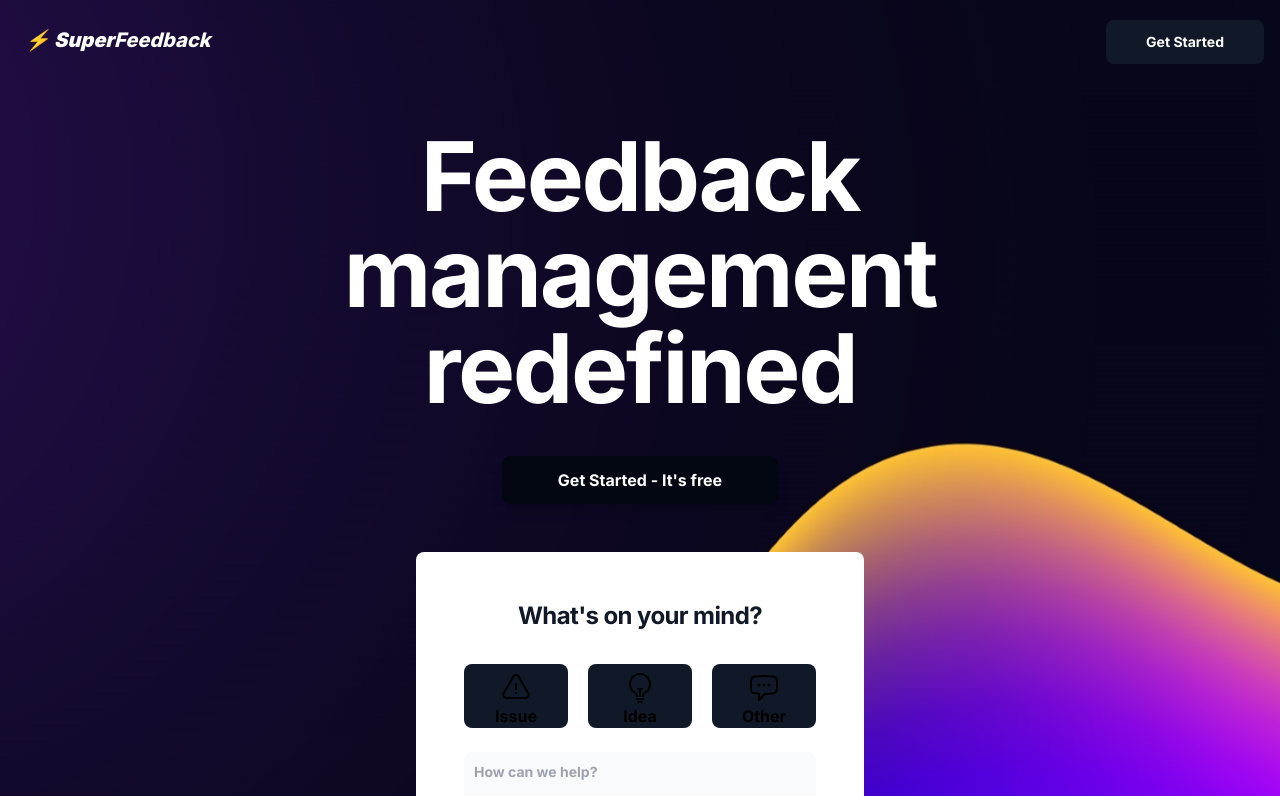
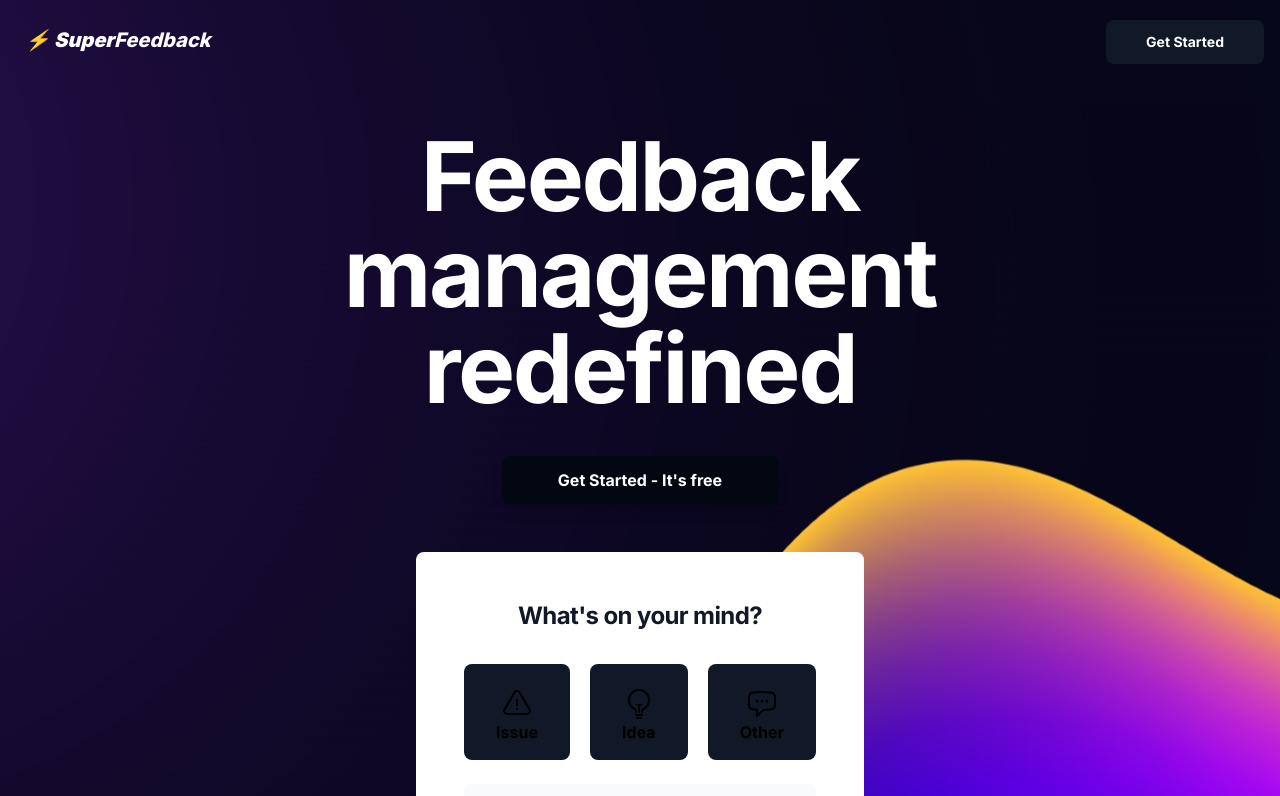
Before and after one commit to ramezj/FullStack, a Next.js app in the folder client/: page / in a window 1280 px wide. Shown: the top 796 px of the page. Built offline with nearby package versions, Linux system fonts and the light colour scheme; no server answers.

Commit message:
small ui updates

```diff
--- a/client/app/layout.js
+++ b/client/app/layout.js
@@ -11,7 +11,8 @@ export const metadata = {
 export default function RootLayout({ children }) {
   return (
     <html lang="en">
-      <body className={inter.className}>{children}</body>
+      <body className={inter.className}>{children}
+      </body>
     </html>
   )
 }
--- a/client/components/Navbar/Dashboard.jsx
+++ b/client/components/Navbar/Dashboard.jsx
@@ -8,7 +8,7 @@ export default function Dashboard() {
         href="/dashboard"
         class="
         text-white
-        bg-gray-900
+        bg-gradient-to-br from-orange-400 to-pink-500
         hover:bg-gray-950
         focus:outline-none
         focus:ring-none
--- a/client/components/Navbar/index.jsx
+++ b/client/components/Navbar/index.jsx
@@ -45,6 +45,7 @@ export default function Navbar() {
             isLoggedIn
 
             ? <>
+
               <LogOut />
               <Dashboard />
               </>
--- a/client/components/Widget/Idea.jsx
+++ b/client/components/Widget/Idea.jsx
@@ -2,7 +2,7 @@
 export default function Idea() {
     return (
         <>
-        <div className="bg-gray-900 cursor-pointer rounded-lg w-2/5 hover:bg-gray-800">
+        <div className="bg-gray-900 cursor-pointer rounded-lg w-2/5 hover:bg-gray-800 px-8 py-4">
         <svg xmlns="http://www.w3.org/2000/svg" fill="none" viewBox="0 0 24 24" strokeWidth={1.5} stroke="currentColor" className="w-8 h-8 mt-2">
   <path strokeLinecap="round" strokeLinejoin="round" d="M12 18v-5.25m0 0a6.01 6.01 0 001.5-.189m-1.5.189a6.01 6.01 0 01-1.5-.189m3.75 7.478a12.06 12.06 0 01-4.5 0m3.75 2.383a14.406 14.406 0 01-3 0M14.25 18v-.192c0-.983.658-1.823 1.508-2.316a7.5 7.5 0 10-7.517 0c.85.493 1.509 1.333 1.509 2.316V18" />
 </svg>
--- a/client/components/Widget/Issue.jsx
+++ b/client/components/Widget/Issue.jsx
@@ -2,7 +2,7 @@
 export default function Issue() {
     return (
         <>
-        <div className="bg-gray-900 cursor-pointer rounded-lg w-2/5 hover:bg-gray-800">
+        <div className="bg-gray-900 cursor-pointer rounded-lg w-2/5 hover:bg-gray-800 px-8 py-4">
         <svg xmlns="http://www.w3.org/2000/svg" fill="none" viewBox="0 0 24 24" strokeWidth={1.5} stroke="currentColor" className="w-8 h-8 mt-2">
         <path strokeLinecap="round" strokeLinejoin="round" d="M12 9v3.75m-9.303 3.376c-.866 1.5.217 3.374 1.948 3.374h14.71c1.73 0 2.813-1.874 1.948-3.374L13.949 3.378c-.866-1.5-3.032-1.5-3.898 0L2.697 16.126zM12 15.75h.007v.008H12v-.008z" />
         </svg>
--- a/client/components/Widget/Other.jsx
+++ b/client/components/Widget/Other.jsx
@@ -2,7 +2,7 @@
 export default function Other() {
     return (
         <>
-        <div className="bg-gray-900 cursor-pointer rounded-lg w-2/5 hover:bg-gray-800">
+        <div className="bg-gray-900 cursor-pointer rounded-lg w-2/5 hover:bg-gray-800 px-8 py-4">
         <svg xmlns="http://www.w3.org/2000/svg" fill="none" viewBox="0 0 24 24" strokeWidth={1.5} stroke="currentColor" className="w-8 h-8 mt-2">
   <path strokeLinecap="round" strokeLinejoin="round" d="M8.625 9.75a.375.375 0 11-.75 0 .375.375 0 01.75 0zm0 0H8.25m4.125 0a.375.375 0 11-.75 0 .375.375 0 01.75 0zm0 0H12m4.125 0a.375.375 0 11-.75 0 .375.375 0 01.75 0zm0 0h-.375m-13.5 3.01c0 1.6 1.123 2.994 2.707 3.227 1.087.16 2.185.283 3.293.369V21l4.184-4.183a1.14 1.14 0 01.778-.332 48.294 48.294 0 005.83-.498c1.585-.233 2.708-1.626 2.708-3.228V6.741c0-1.602-1.123-2.995-2.707-3.228A48.394 48.394 0 0012 3c-2.392 0-4.744.175-7.043.513C3.373 3.746 2.25 5.14 2.25 6.741v6.018z" />
 </svg>
--- a/client/package.json
+++ b/client/package.json
@@ -9,11 +9,13 @@
     "lint": "next lint"
   },
   "dependencies": {
+    "@preline/dropdown": "^1.3.0",
     "autoprefixer": "10.4.14",
     "cookies-next": "^2.1.1",
     "daisyui": "^2.52.0",
     "eslint": "8.41.0",
     "eslint-config-next": "13.4.4",
+    "flowbite": "^1.6.5",
     "framer-motion": "^10.12.16",
     "next": "13.4.4",
     "postcss": "8.4.24",
--- a/client/tailwind.config.js
+++ b/client/tailwind.config.js
@@ -15,5 +15,7 @@ module.exports = {
       },
     },
   },
-  plugins: [require("daisyui")],
+  plugins: [
+    require("daisyui")
+  ],
 }
```
Also changed, not shown: 2 other files (tests, documents, lock files or other folders).
